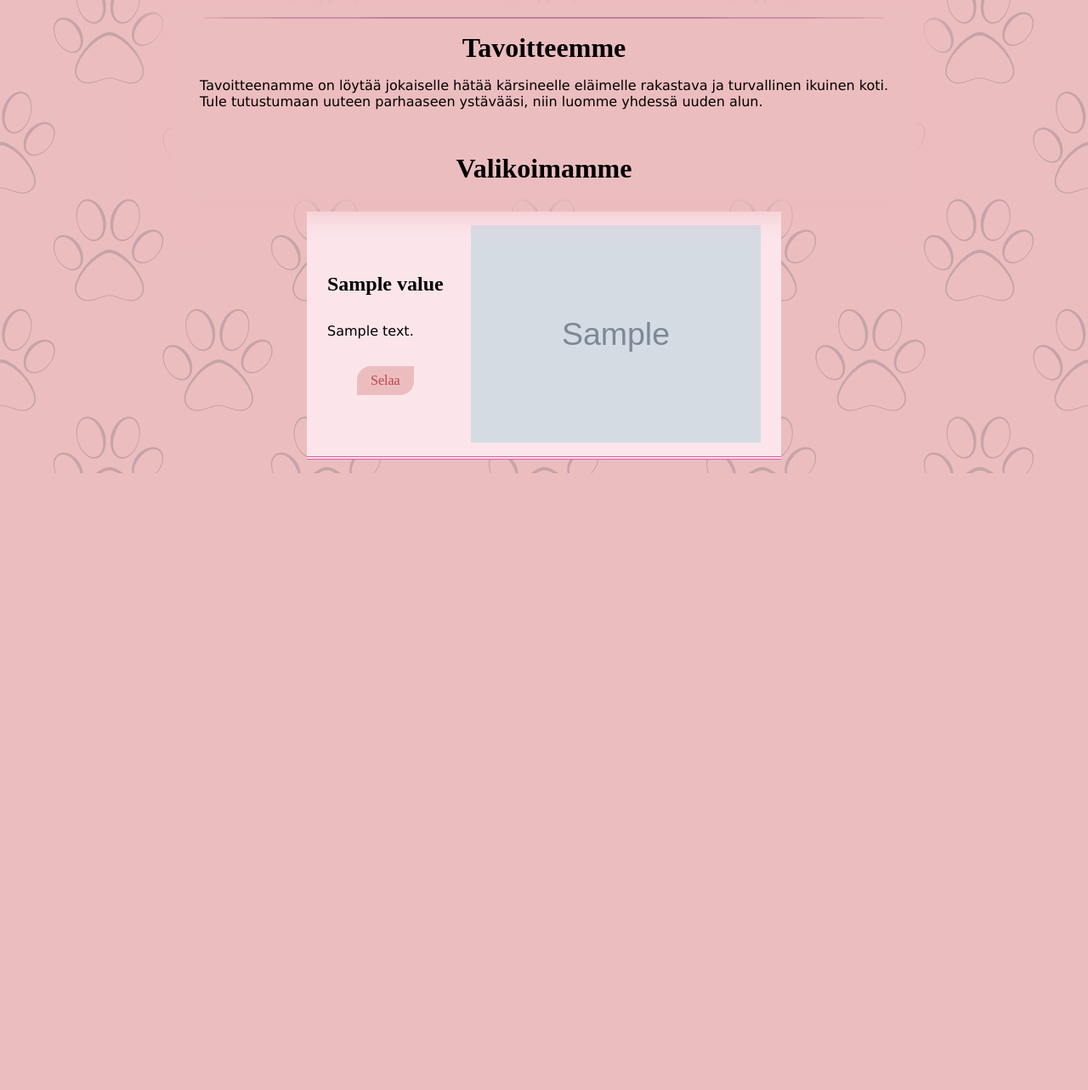
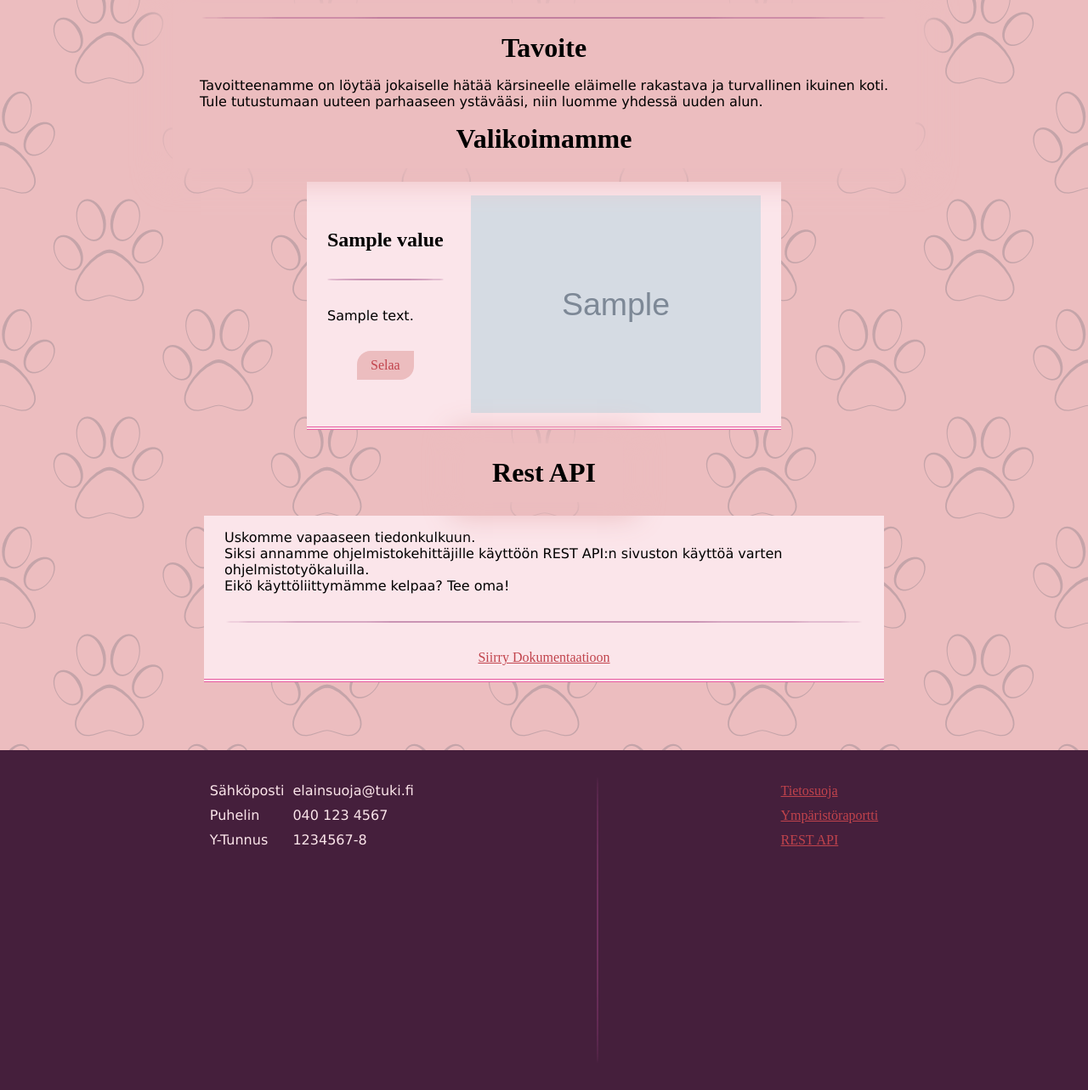
Before and after one commit to Mi1-programming/Elainsuoja, a Node project: template backend/views/home.ejs in a window 1280 px wide. Shown: the part 600-1883 px from the top of the page at 85% size. Before the commit the page ends 1157 px from the top, so only its background shows below. Run offline with Node 20 templates, Linux system fonts and the light colour scheme; the template is opened without the code that fills it: most values are stand-ins (such as "Sample title", 1, 10 or a date in 2020); grey boxes marked "Sample" are stand-in pictures; some web fonts are replaced.

Commit message:
Lisätty footer ja REST API osio kotisivulle

```diff
--- a/backend/public/resources/main.css
+++ b/backend/public/resources/main.css
@@ -45,6 +45,7 @@ body {
     transform: translateX(-50%);
     width: 100%;
     max-width: 1200px;
+    overflow-x: hidden;
 }
 section {
     display: flex;
@@ -58,11 +59,25 @@ section {
     max-width: 800px;
     border-bottom: #e75ca3 4px double;
 }
+footer {
+    color: #fbe5ea;
+    display: flex;
+    justify-content: space-evenly;
+    padding: 32px;
+    margin-top: 64px;
+    position: absolute;
+    left: 50%;
+    transform: translateX(-50%);
+    width: 100vw;
+    height: 400px;
+    background-color: #451f3c;
+}
 td {
     padding: 4px;
 }
 table {
     width: fit-content;
+    height: min-content;
 }
 
 .container {
@@ -98,11 +113,18 @@ table {
     border-radius: 16px 0;
     width: fit-content;
 }
-.line {
+.hline {
     width: 100%;
     background-color: #9A4280;
     opacity: 0.5;
     height: 2px;
+    border-radius: 100%;
+}
+.vline {
+    height: 100%;
+    background-color: #9A4280;
+    opacity: 0.5;
+    width: 2px;
     border-radius: 100%;
 }
 
--- a/backend/views/animals.ejs
+++ b/backend/views/animals.ejs
@@ -22,7 +22,7 @@
       <a class="link"></a>
       <img src="/static/resources/images/no_image.png" class="thumbnail" />
       <h3 class="title">Eläin</h3>
-      <div class="line"></div>
+      <div class="hline"></div>
       <p class="description"></p>
       <div class="info">
         <p class="type">Tyyppi</p>
--- a/backend/views/home.ejs
+++ b/backend/views/home.ejs
@@ -21,10 +21,9 @@
     </div>
   </div>
   <div class="container centerX">
-    <div class="line"></div>
-    <h2 class="centerText">Tavoitteemme</h2>
-    <p>Tavoitteenamme on löytää jokaiselle hätää kärsineelle eläimelle rakastava ja turvallinen ikuinen koti.<br>Tule tutustumaan uuteen parhaaseen ystävääsi, niin luomme yhdessä uuden alun.</p>
-    <br />
+    <div class="hline"></div>
+    <h2 class="centerText">Tavoite</h2>
+    <p>Tavoitteenamme on löytää jokaiselle hätää kärsineelle eläimelle rakastava ja turvallinen ikuinen koti.<br />Tule tutustumaan uuteen parhaaseen ystävääsi, niin luomme yhdessä uuden alun.</p>
     <h2 class="centerText">Valikoimamme</h2>
   </div>
   <% for(let item of endpoints.values()) { %>
@@ -32,6 +31,7 @@
     <div style="display: flex; gap: 32px;">
       <div style="display: flex; flex-direction: column; gap: 32px; justify-content: center">
         <h3><%= item.name %></h3>
+        <div class="hline"></div>
         <p><%= item.description %></p>
         <a style="align-self:center" class="mainlink" href="<%= "koti/" + item.endpoint %>">Selaa</a>
       </div>
@@ -39,6 +39,59 @@
     </div>
   </section>
   <% } %>
+  <div class="container centerX">
+    <h2 class="centerText">Rest API</h2>
+  </div>
+  <section>
+    <div style="display: flex; flex-direction: column; gap: 32px;">
+      <p>Uskomme vapaaseen tiedonkulkuun.<br />
+        Siksi annamme ohjelmistokehittäjille käyttöön REST API:n sivuston käyttöä varten ohjelmistotyökaluilla.<br />
+        Eikö käyttöliittymämme kelpaa? Tee oma!
+      </p>
+      <div class="hline"></div>
+      <a style="align-self:center" href="docs">Siirry Dokumentaatioon</a>
+    </div>
+  </section>
+  <footer>
+    <table>
+      <tr>
+        <td>Sähköposti</td>
+        <td>elainsuoja@tuki.fi</td>
+      </tr>
+      <tr>
+        <td>Puhelin</td>
+        <td>040 123 4567</td>
+      </tr>
+      <tr>
+        <td>Y-Tunnus</td>
+        <td>1234567-8</td>
+      </tr>
+    </table>
+    <div class="vline"></div>
+    <table>
+      <tr>
+        <td>
+          <a href="koti">
+            Tietosuoja
+          </a>
+        </td>
+      </tr>
+      <tr>
+        <td>
+          <a href="koti">
+            Ympäristöraportti
+          </a>
+        </td>
+      </tr>
+      <tr>
+        <td>
+          <a href="docs">
+            REST API
+          </a>
+        </td>
+      </tr>
+    </table>
+  </footer>
 </body>
 
 </html>
```
